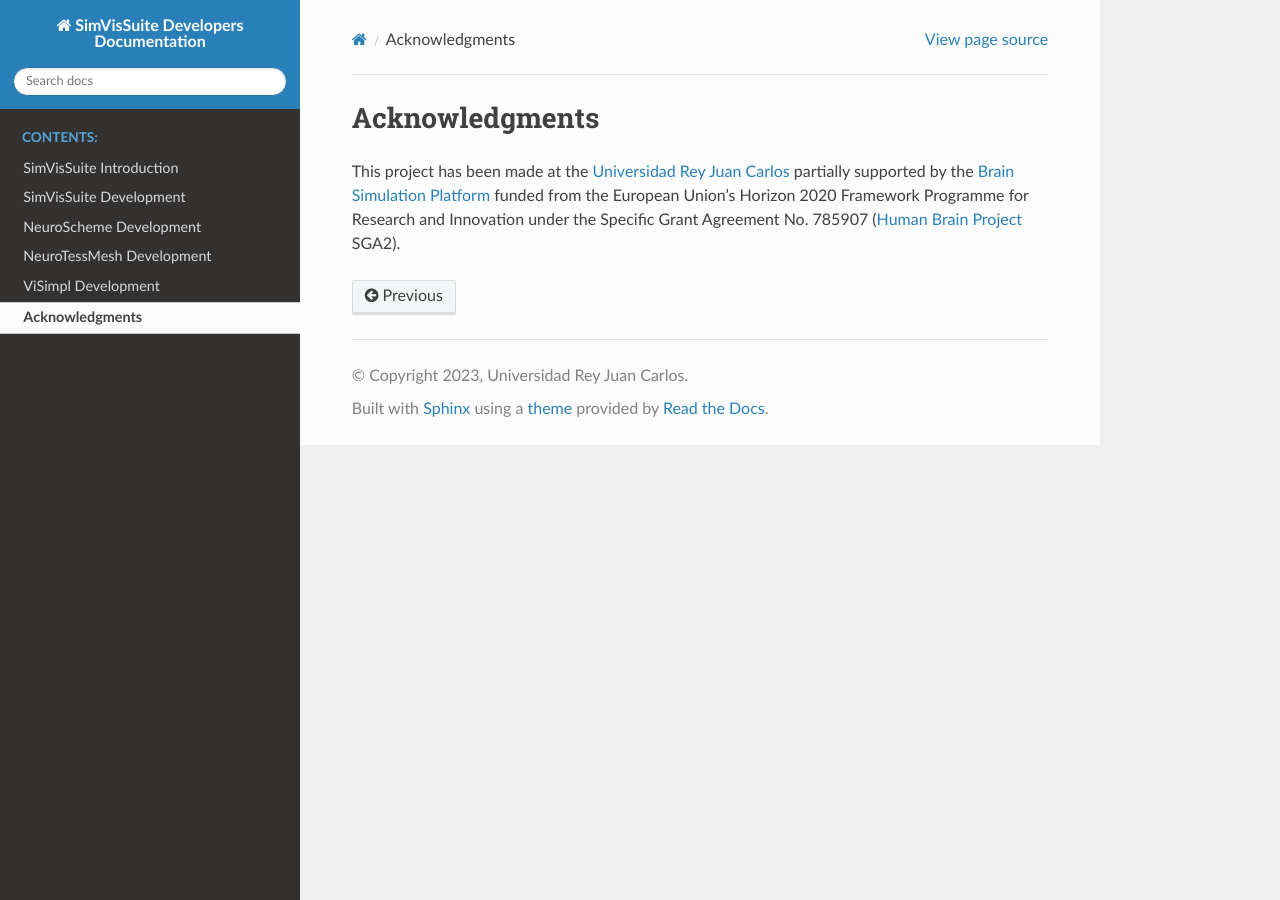
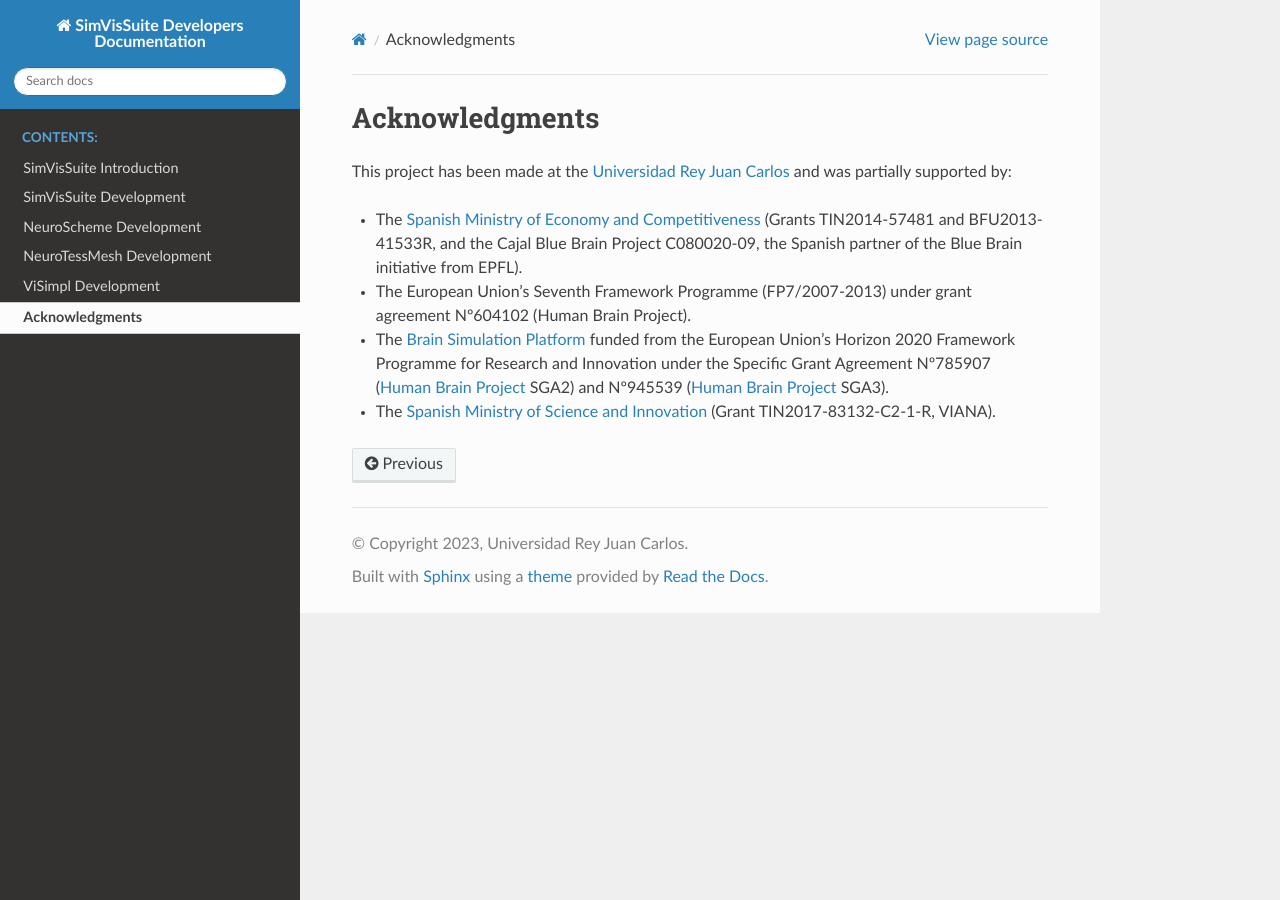
Before and after one commit to vg-lab/SimVisSuiteDocs, a Sphinx documentation site: the page built from source/06-Acknowledgements.rst, in a window 1280 px wide. Built offline with Sphinx 7.4.7 and the Read the Docs theme 2.0.0, drawn with Linux system fonts in a browser that asks for light colours.

Commit message:
Update Acknowledgements.

```diff
--- a/source/06-Acknowledgements.rst
+++ b/source/06-Acknowledgements.rst
@@ -2,8 +2,15 @@
 Acknowledgments
 ===============
 
-This project has been made at the `Universidad Rey Juan Carlos`_ partially supported by the `Brain Simulation Platform`_ funded from the European Union's Horizon 2020 Framework Programme for Research and Innovation under the Specific Grant Agreement No. 785907 (`Human Brain Project`_ SGA2).
+This project has been made at the `Universidad Rey Juan Carlos`_ and was partially supported by:
 
-.. _Universidad Rey Juan Carlos: https://urjc.es/
+* The `Spanish Ministry of Economy and Competitiveness`_ (Grants TIN2014-57481 and BFU2013-41533R, and the Cajal Blue Brain Project C080020-09, the Spanish partner of the Blue Brain initiative from EPFL).
+* The European Union’s Seventh Framework Programme (FP7/2007-2013) under grant agreement Nº604102 (Human Brain Project).
+* The `Brain Simulation Platform`_ funded from the European Union's Horizon 2020 Framework Programme for Research and Innovation under the Specific Grant Agreement Nº785907 (`Human Brain Project`_ SGA2) and Nº945539 (`Human Brain Project`_ SGA3).
+* The `Spanish Ministry of Science and Innovation`_ (Grant TIN2017-83132-C2-1-R, VIANA).
+
+.. _Universidad Rey Juan Carlos: https://www.urjc.es/
 .. _Brain Simulation Platform: https://ebrains.eu/
 .. _Human Brain Project: https://www.humanbrainproject.eu/en/
+.. _Spanish Ministry of Economy and Competitiveness: https://portal.mineco.gob.es/en-us/Pages/index.aspx
+.. _Spanish Ministry of Science and Innovation: https://www.ciencia.gob.es/
```
